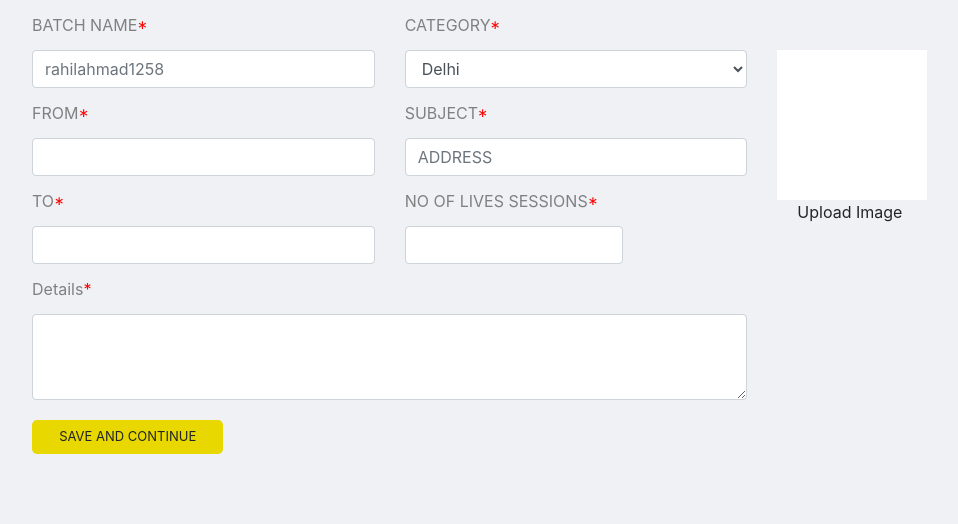
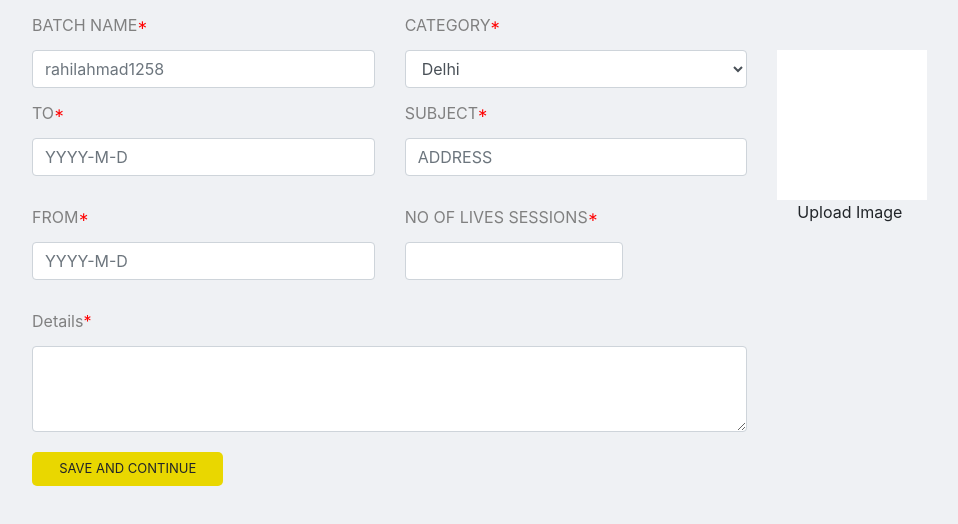
Before and after one commit to Raheel1258/test-project, a React (Create React App) app: page / in a window 1280 px wide. Shown: the top 524 px of the page, without its empty margins (160-1118 px from the left). Built offline with nearby package versions, Linux system fonts and the light colour scheme.

Commit message:
sets Calender

```diff
--- /dev/null
+++ b/src/Components/CommonComponents/DatePicker/index.js
@@ -0,0 +1,25 @@
+import React from "react";
+import { Form, Col } from "react-bootstrap";
+import DayPickerInput from "react-day-picker/DayPickerInput";
+
+import "react-day-picker/lib/style.css";
+import { Label, ImportantTag } from "./style";
+
+const CustomDatePicker = ({ labelTitle }) => {
+  return (
+    <Col md={6}>
+      <Form.Group style={{ marginTop: "13px" }}>
+        <Label>
+          {labelTitle}
+          <ImportantTag>*</ImportantTag>
+        </Label>
+        <DayPickerInput
+          style={{ width: "100%" }}
+          inputProps={{ className: "form-control col-md-12" }}
+        />
+      </Form.Group>
+    </Col>
+  );
+};
+
+export default CustomDatePicker;
--- /dev/null
+++ b/src/Components/CommonComponents/DatePicker/style.js
@@ -0,0 +1,13 @@
+import styled from "styled-components";
+
+
+
+const Label = styled.div`
+color:gray;
+padding-bottom: 13px;
+`
+const ImportantTag = styled.span`
+    color:red;
+`
+
+export {Label,ImportantTag };
--- a/src/Components/CommonComponents/index.js
+++ b/src/Components/CommonComponents/index.js
@@ -2,5 +2,6 @@ import CustomInput from "./Input";
 import CustomSelect from "./Select";
 import CustomTextArea from "./TextArea";
 import CustomButton from "./Button";
+import CustomDatePicker from "./DatePicker";
 
-export { CustomInput, CustomSelect, CustomTextArea, CustomButton };
+export { CustomInput, CustomSelect, CustomTextArea, CustomButton, CustomDatePicker };
--- a/src/Components/Forms/BatchDetailsForm/index.js
+++ b/src/Components/Forms/BatchDetailsForm/index.js
@@ -8,13 +8,12 @@ import {
   UploadTitle,
   UploadContainer,
 } from "./style";
-// import DayPickerInput from "react-day-picker/DayPickerInput";
-
 import {
   CustomInput,
   CustomSelect,
   CustomTextArea,
   CustomButton,
+  CustomDatePicker,
 } from "../../CommonComponents";
 class BatchDetails extends Component {
   render() {
@@ -52,9 +51,7 @@ class BatchDetails extends Component {
               </MediaQuery>
             </Row>
             <Row md={12}>
-              <Col md={6}>
-                <CustomInput labelTitle="FROM" name="from" />
-              </Col>
+              <CustomDatePicker labelTitle="TO" />
               <Col md={6}>
                 <CustomInput
                   labelTitle="SUBJECT"
@@ -64,9 +61,7 @@ class BatchDetails extends Component {
               </Col>
             </Row>
             <Row md={12}>
-              <Col md={6}>
-                <CustomInput labelTitle="TO" name="subject" />
-              </Col>
+              <CustomDatePicker labelTitle="FROM" />
               <Col md={6} xl={4}>
                 <CustomInput labelTitle="NO OF LIVES SESSIONS" type="number" />
               </Col>
```
